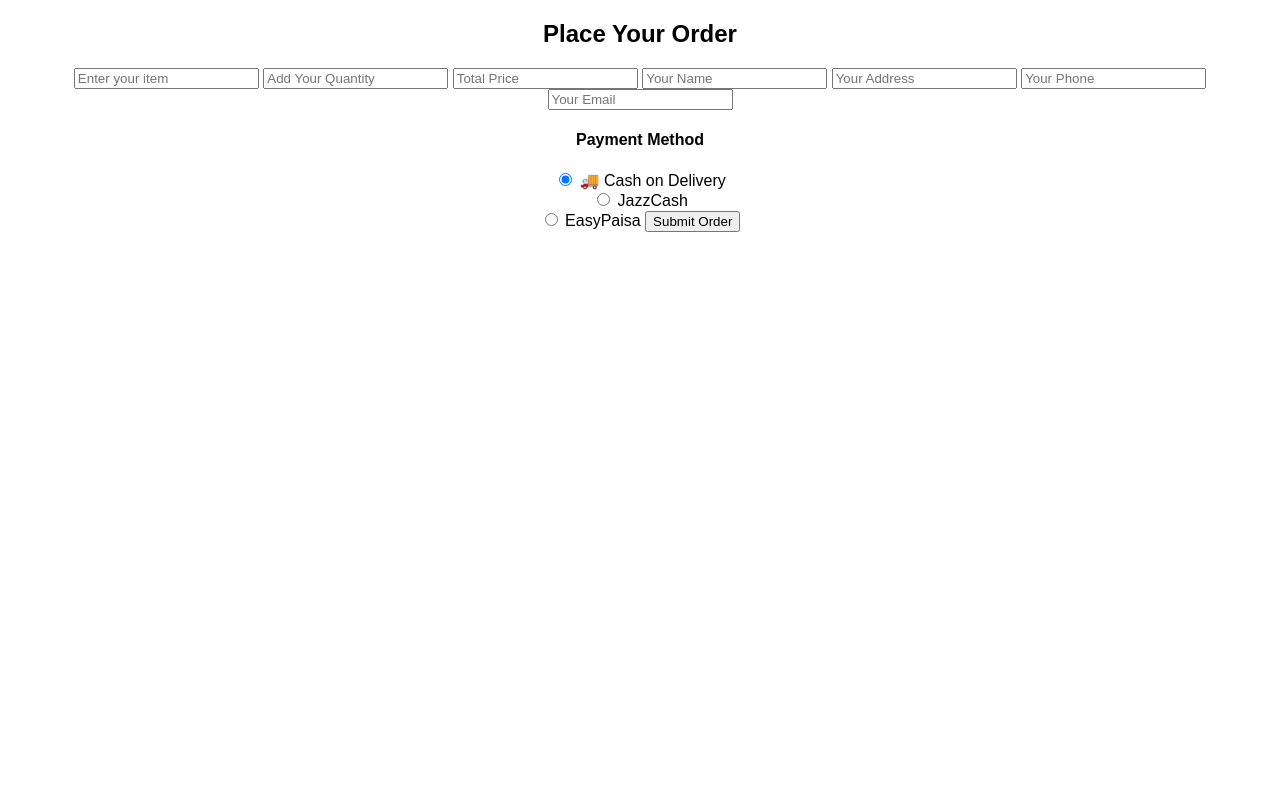
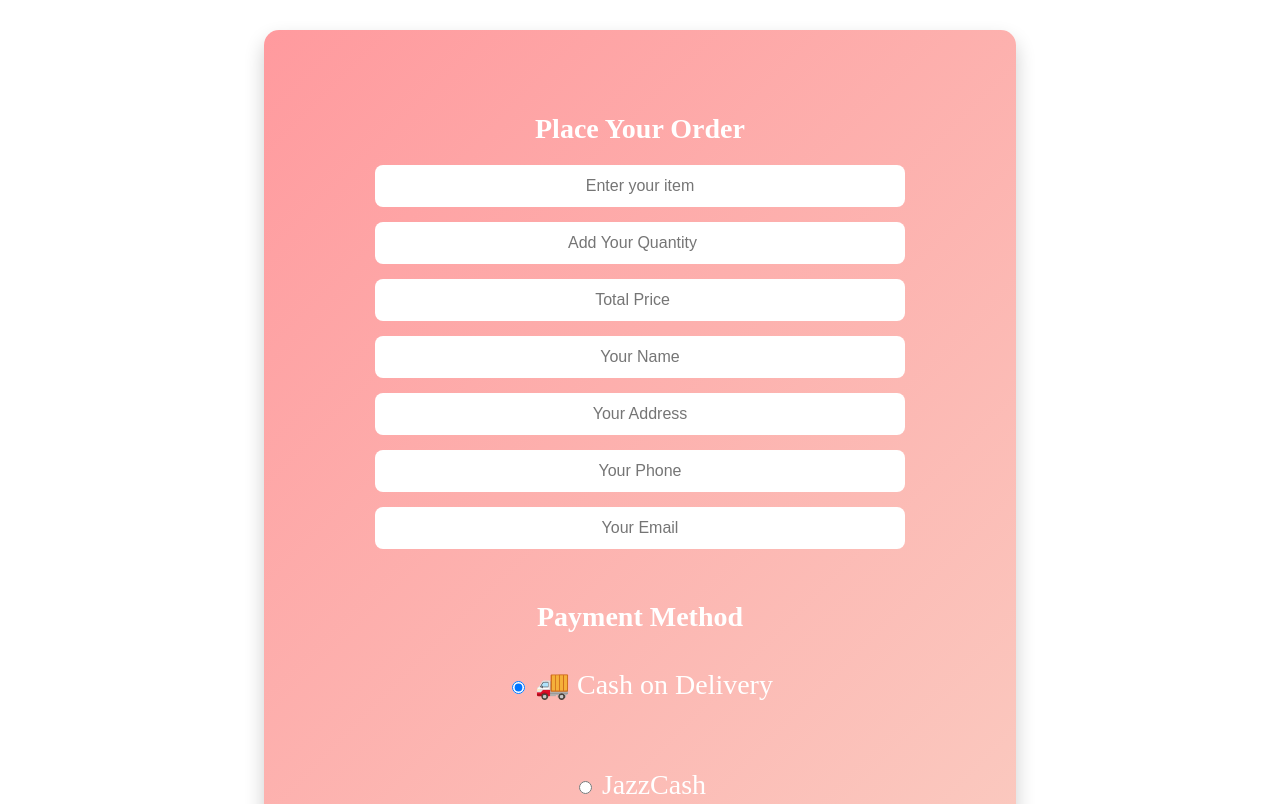
Before and after one commit to mohsinmughal123-ay/fast-food-delivery, a plain HTML site: page order.html in a window 1280 px wide. Shown: the top 804 px of the page. Drawn offline with Linux system fonts and the light colour scheme.

Commit message:
Update order.html

```diff
--- a/order.html
+++ b/order.html
@@ -4,7 +4,7 @@
     <meta charset="UTF-8">
     <meta name="viewport" content="width=device-width, initial-scale=1.0">
     <title>Order Now</title>
-    <link rel="stylesheet" href="style.css">
+    <link rel="stylesheet" href="orderstyle.css">
 </head>
 <body>
     <section id="order">
```
